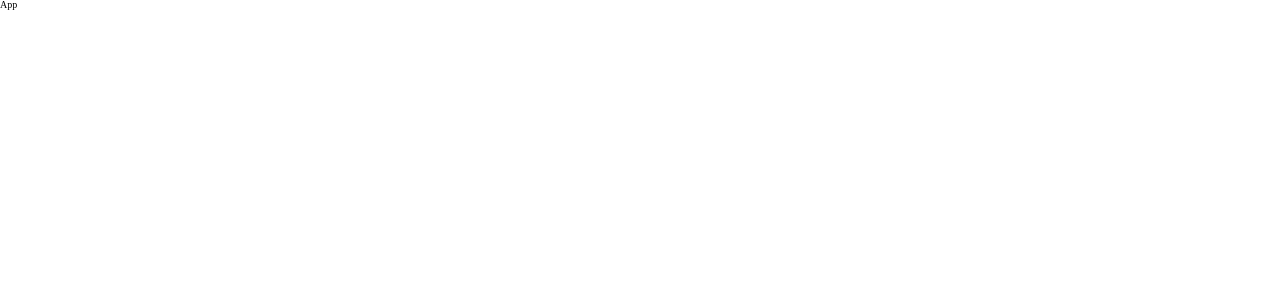
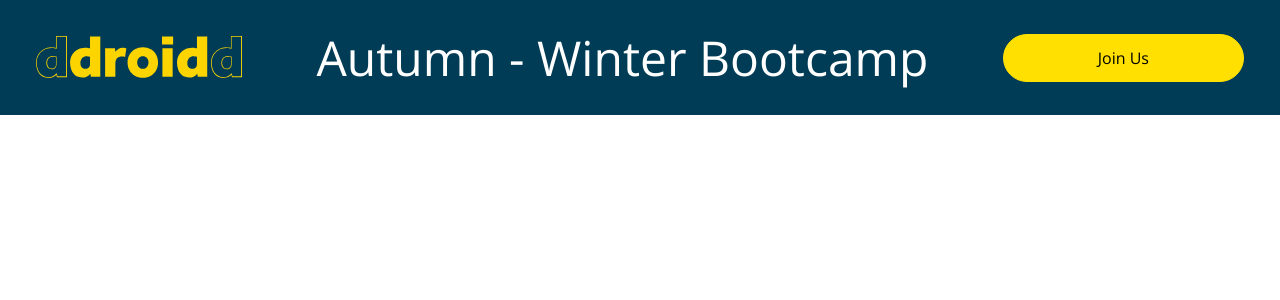
Before and after one commit to ClaudiuSonica/autumn-winter_bootcamp, a React (Vite) app: page / in a window 1280 px wide. Shown: the top 300 px of the page. Built offline with nearby package versions, Linux system fonts and the light colour scheme.

Commit message:
complete header

```diff
--- a/src/App.jsx
+++ b/src/App.jsx
@@ -1,5 +1,11 @@
+import Header from "./components/molecules/header/Header";
+
 const App = () => {
-  return <div>App</div>;
+  return (
+    <>
+      <Header />
+    </>
+  )
 };
 
 export default App;
--- /dev/null
+++ b/src/components/atoms/button/Button.jsx
@@ -0,0 +1,8 @@
+/* eslint-disable react/prop-types */
+import "./Button.scss";
+
+const Button = ({ children }) => {
+  return <button className="button">{children}</button>;
+};
+
+export default Button;
--- /dev/null
+++ b/src/components/atoms/button/Button.scss
@@ -0,0 +1,19 @@
+@import "../../../sass/variables";
+
+.button {
+  background-color: $school-bus-yellow;
+  color: $black;
+  font-size: 1.6rem;
+  font-weight: $font-weight-regular;
+  padding: 1.2rem 9.4rem;
+  border: 1px solid $school-bus-yellow;
+  border-radius: 3rem;
+  transition: all 0.5s ease-in-out;
+
+  &:hover {
+    background-color: transparent;
+    border: 1px solid $school-bus-yellow;
+    color: $school-bus-yellow;
+    transition: all 0.5s ease-in-out;
+  }
+}
--- /dev/null
+++ b/src/components/atoms/logo/Logo.jsx
@@ -0,0 +1,12 @@
+import "./Logo.scss";
+import logo from "/images/logo.svg";
+
+const Logo = () => {
+  return (
+    <div className="logo">
+      <img src={logo} alt="ddroidd logo" />
+    </div>
+  );
+};
+
+export default Logo;
--- /dev/null
+++ b/src/components/atoms/logo/Logo.scss
@@ -0,0 +1 @@
+@import "../../../sass/variables";
--- /dev/null
+++ b/src/components/atoms/title/Title.jsx
@@ -0,0 +1,11 @@
+import "./Title.scss";
+
+const Title = () => {
+  return (
+    <div className="title">
+      <h1>Autumn - Winter Bootcamp</h1>
+    </div>
+  );
+};
+
+export default Title;
--- /dev/null
+++ b/src/components/atoms/title/Title.scss
@@ -0,0 +1,12 @@
+@import "../../../sass/variables";
+
+.title {
+  text-align: center;
+
+  h1 {
+    color: $white;
+    font-family: $font-family-base;
+    font-size: 4.8rem;
+    font-weight: $font-weight-regular;
+  }
+}
--- /dev/null
+++ b/src/components/molecules/header/Header.jsx
@@ -0,0 +1,17 @@
+import "./Header.scss";
+
+import Button from "../../atoms/button/Button";
+import Logo from "../../atoms/logo/Logo";
+import Title from "../../atoms/title/Title";
+
+const Header = () => {
+  return (
+    <header className="header">
+      <Logo />
+      <Title />
+      <Button>Join Us</Button>
+    </header>
+  );
+};
+
+export default Header;
--- /dev/null
+++ b/src/components/molecules/header/Header.scss
@@ -0,0 +1,10 @@
+@import "../../../sass/variables";
+
+.header {
+  display: flex;
+  justify-content: space-between;
+  align-items: center;
+  height: 11.5rem;
+  background: $prussian-blue;
+  padding: 0 3.6rem;
+}
--- a/src/sass/_reset.scss
+++ b/src/sass/_reset.scss
@@ -7,6 +7,10 @@
 html {
   font-size: 62.5%;
   scroll-behavior: smooth;
+}
+
+body {
+  font-family: $font-family-base;
 }
 
 button {
```
Also changed, not shown: public/images/logo.svg (added).
